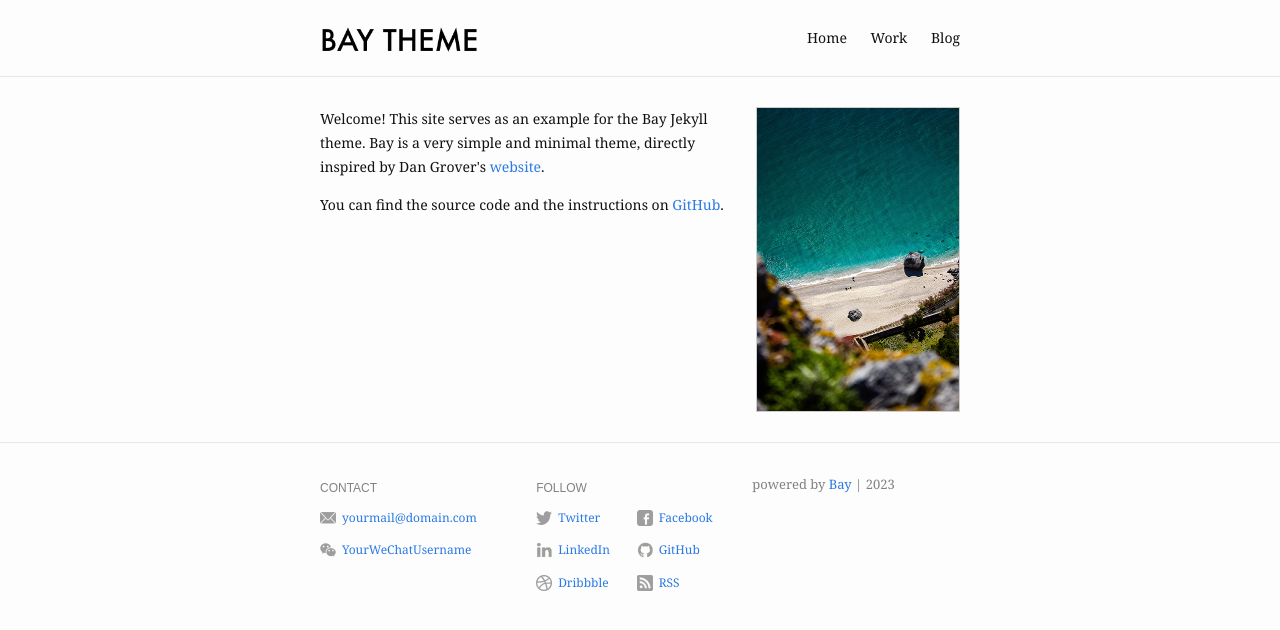
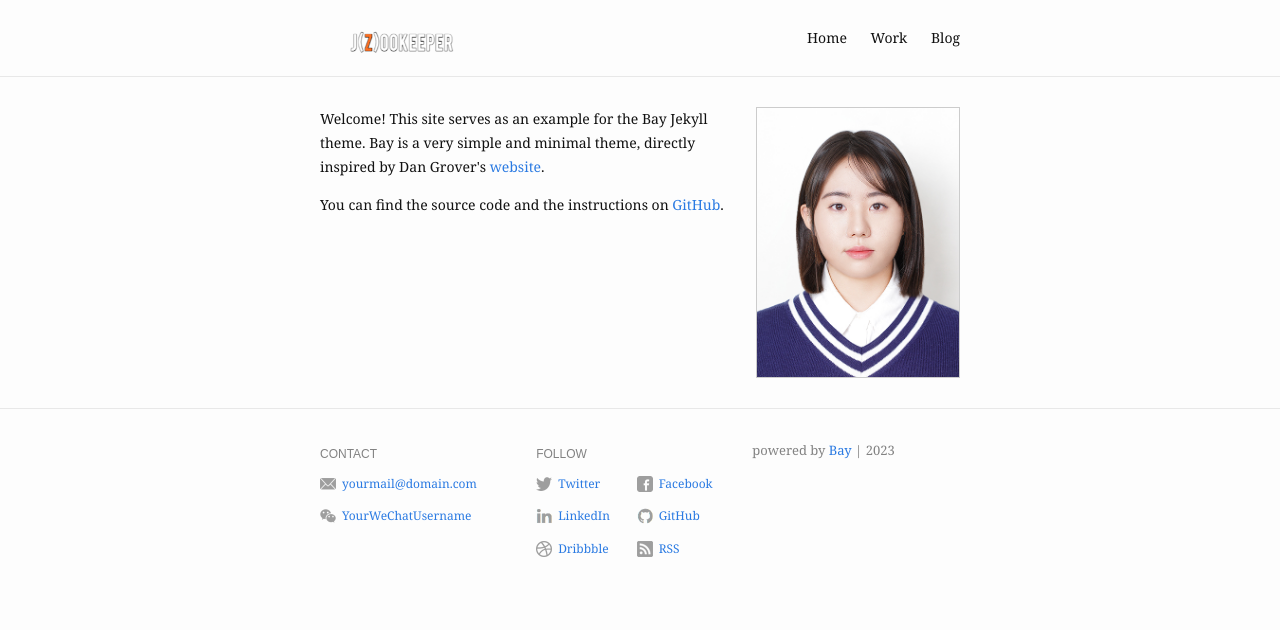
Before and after one commit to leejoohi/leejoohi.github.io, a Jekyll site: the page built from index.md, in a window 1280 px wide. Shown: the top 630 px of the page. Built offline with Jekyll 4.4.1, drawn with Linux system fonts in a browser that asks for light colours.

Commit message:
#image source edit

```diff
--- a/Gemfile
+++ b/Gemfile
@@ -20,3 +20,4 @@
 
 # Performance-booster for watching directories on Windows
 gem "wdm", "~> 0.1.1", :install_if => Gem.win_platform?
+gem 'jekyll-sitemap'
--- a/_config.yml
+++ b/_config.yml
@@ -1,9 +1,9 @@
 # For technical reasons, this file is *NOT* reloaded automatically when you use
 # 'bundle exec jekyll serve'. If you change this file, please restart the server process.
 
-title: Bay Jekyll Theme
+title: jookeeper'blog
 description: >- # this means to ignore newlines until "baseurl:"
-  Bay is a minimal Jekyll Theme.
+  kawaii developer
 baseurl: "" # the subpath of the site
 url: "https://leejoohi.github.io/" # the base hostname & protocol for the site
 og_image: /assets/img/profile-pic.jpg
```
Also changed, not shown: assets/img/profile-pic.jpg, assets/img/title.png.
